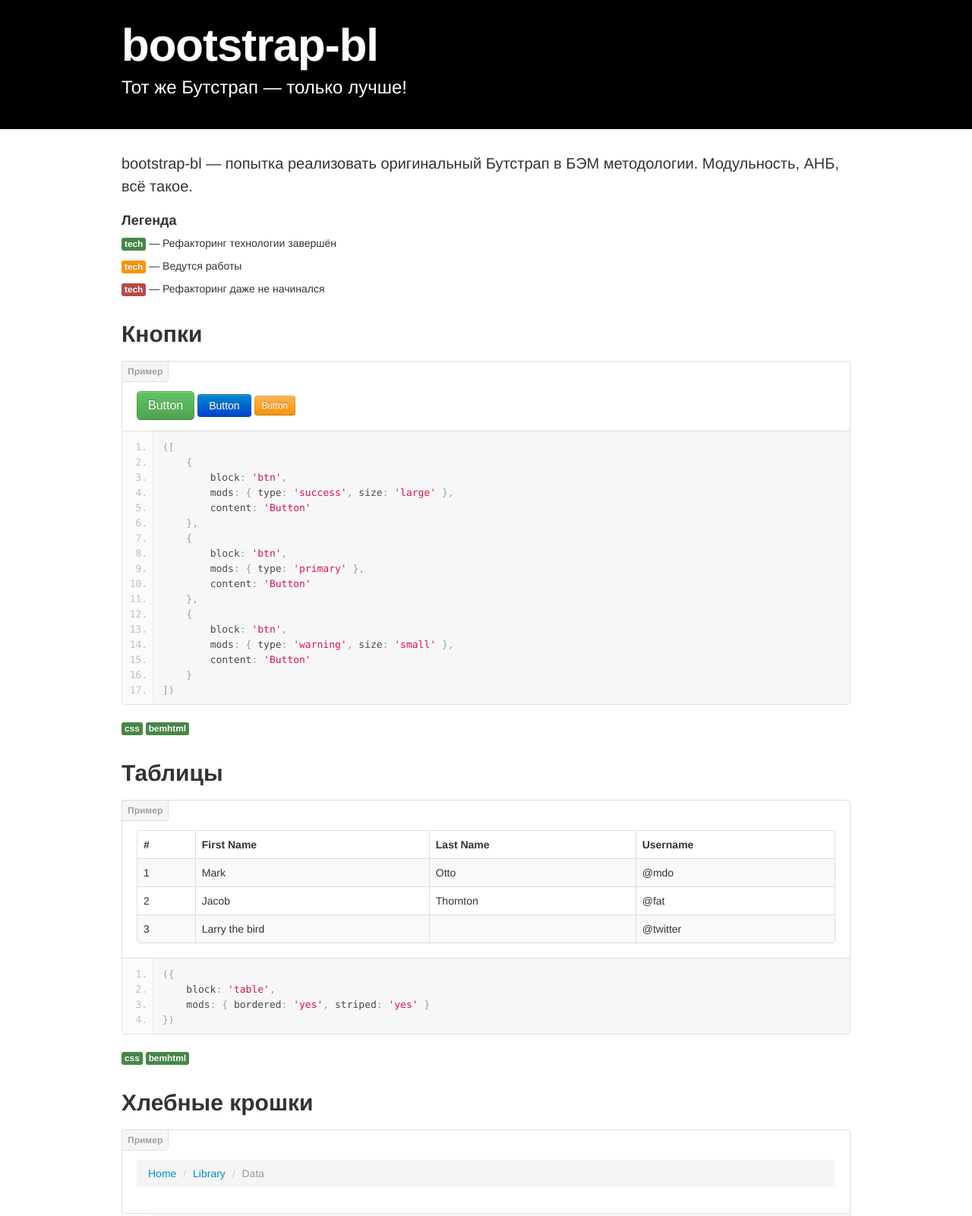
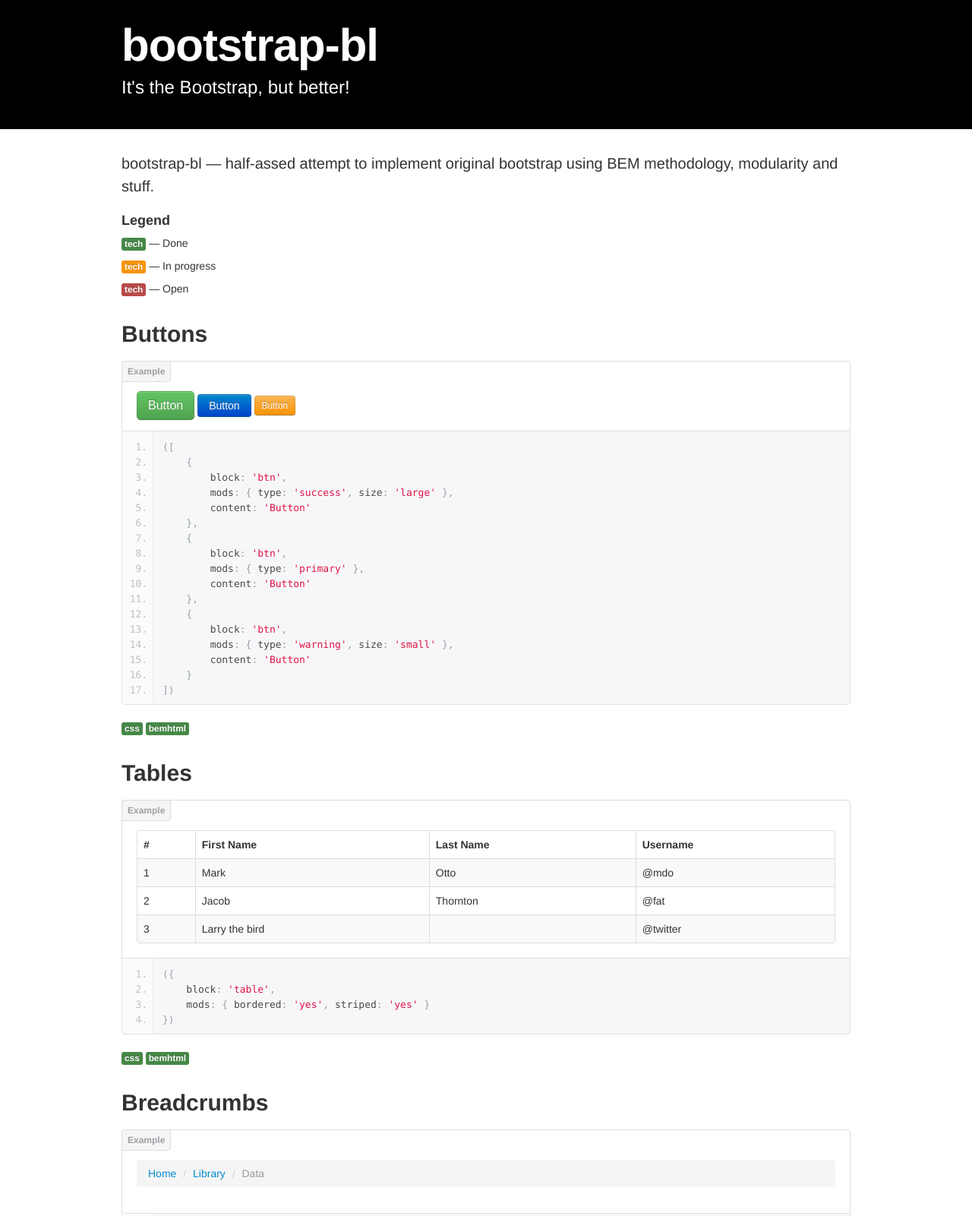
Before and after one commit to gfranco/bootstrap-bl, a website: page index.html in a window 1280 px wide. Shown: the top 1601 px of the page at 76% size. Drawn offline with Linux system fonts and the light colour scheme.

Commit message:
Translate to Enlish

```diff
--- a/index.html
+++ b/index.html
@@ -10,25 +10,25 @@
         <div class="b-head">
             <div class="b-grid">
                 <h1>bootstrap-bl</h1>
-                <p>Тот же Бутстрап — только лучше!</p>
+                <p>It's the Bootstrap, but better!</p>
             </div>
         </div>
         <div class="b-grid">
             <section class="b-section" id="introduction">
-                <p class="lead">bootstrap-bl — попытка реализовать оригинальный Бутстрап в БЭМ методологии. Модульность, АНБ, всё такое.</p>
-                <h4>Легенда</h4>
+                <p class="lead">bootstrap-bl — half-assed attempt to implement original bootstrap using BEM methodology, modularity and stuff.</p>
+                <h4>Legend</h4>
                 <p>
-                    <span class="label label_type_success">tech</span>&#160;—&#160;Рефакторинг технологии завершён
+                    <span class="label label_type_success">tech</span>&#160;—&#160;Done
                 </p>
                 <p>
-                    <span class="label label_type_warning">tech</span>&#160;—&#160;Ведутся работы
+                    <span class="label label_type_warning">tech</span>&#160;—&#160;In progress
                 </p>
                 <p>
-                    <span class="label label_type_important">tech</span>&#160;—&#160;Рефакторинг даже не начинался
+                    <span class="label label_type_important">tech</span>&#160;—&#160;Open
                 </p>
             </section>
             <section class="b-section">
-                <h2>Кнопки</h2>
+                <h2>Buttons</h2>
                 <div class="b-example">
                     <button class="btn btn_type_success btn_size_large">Button</button>
                     <button class="btn btn_type_primary">Button</button>
@@ -56,7 +56,7 @@
                 <span class="label label_type_success">bemhtml</span>
             </section>
             <section class="b-section">
-                <h2>Таблицы</h2>
+                <h2>Tables</h2>
                 <div class="b-example">
                     <table class="table table_bordered_yes table_striped_yes">
                     <thead>
@@ -98,7 +98,7 @@
                 <span class="label label_type_success">bemhtml</span>
             </section>
             <section class="b-section">
-                <h2>Хлебные крошки</h2>
+                <h2>Breadcrumbs</h2>
                 <div class="b-example">
                     <ul class="breadcrumb">
                         <li class="breadcrumb__item">
--- a/pages/assets/assets.css
+++ b/pages/assets/assets.css
@@ -899,7 +899,7 @@
   border-radius: 4px;
 }
 .b-example:after {
-  content: "Пример";
+  content: "Example";
   position: absolute;
   top: -1px;
   left: -1px;
--- a/pages/assets/assets.html
+++ b/pages/assets/assets.html
@@ -1 +1 @@
-<!DOCTYPE html><html class="i-ua_js_no i-ua_css_standard"><head><meta charset="utf-8"/><meta http-equiv="X-UA-Compatible" content="IE=EmulateIE7, IE=edge"/><title>Say hello to Bootstrap</title><script>;(function(d,e,c,r){e=d.documentElement;c="className";r="replace";e[c]=e[c][r]("i-ua_js_no","i-ua_js_yes");if(d.compatMode!="CSS1Compat")e[c]=e[c][r]("i-ua_css_standart","i-ua_css_quirks")})(document);</script></head><body class="b-page__body b-page"><div class="b-head"></div><div class="b-grid"></div><div class="b-section"></div><table class="table table_bordered_yes table_striped_yes"></table><div class="label label_badge_yes label_type_success"></div><div class="label label_badge_yes label_type_warning"></div><div class="label label_badge_yes label_type_important"></div><button class="btn btn_type_primary btn_size_large"></button><button class="btn btn_type_success btn_size_small"></button><button class="btn btn_type_warning"></button><div class="b-example"></div><pre class="code code_type_block"></pre><ul class="breadcrumb"></ul><div class="pagination"></div><div class="pager"></div><div class="alert"></div><div class="close"></div><div class="progress progress_striped_yes progress_active_yes"></div><div class="progress progress_type_success"></div><div class="progress progress_type_warning"></div><div class="progress progress_type_danger"></div></body></html>
+<!DOCTYPE html><html class="i-ua_js_no i-ua_css_standard"><head><meta charset="utf-8"/><meta http-equiv="X-UA-Compatible" content="IE=EmulateIE7, IE=edge"/><title>Say hello to Bootstrap</title><script>;(function(d,e,c,r){e=d.documentElement;c="className";r="replace";e[c]=e[c][r]("i-ua_js_no","i-ua_js_yes");if(d.compatMode!="CSS1Compat")e[c]=e[c][r]("i-ua_css_standart","i-ua_css_quirks")})(document);</script></head><body class="b-page__body b-page"><div class="b-head"></div><div class="b-grid"></div><div class="b-section"></div><table class="table table_bordered_yes table_striped_yes"></table><div class="label label_badge_yes label_type_success"></div><div class="label label_badge_yes label_type_warning"></div><div class="label label_badge_yes label_type_important"></div><button class="btn btn_type_primary btn_size_large"></button><button class="btn btn_type_success btn_size_small"></button><button class="btn btn_type_warning"></button><div class="b-example"></div><pre class="code code_type_block"></pre><ul class="breadcrumb"></ul><div class="pagination"></div><div class="pager"></div><div class="alert"></div><div class="close"></div><div class="progress progress_striped_yes progress_active_yes"></div><div class="progress progress_success_yes"></div><div class="progress progress_warning_yes"></div><div class="progress progress_danger_yes"></div></body></html>
--- a/pages/blocks/b-example/b-example.less
+++ b/pages/blocks/b-example/b-example.less
@@ -13,7 +13,7 @@
 
 .b-example:after
 {
-  content: "Пример";
+  content: "Example";
   position: absolute;
   top: -1px;
   left: -1px;
```
